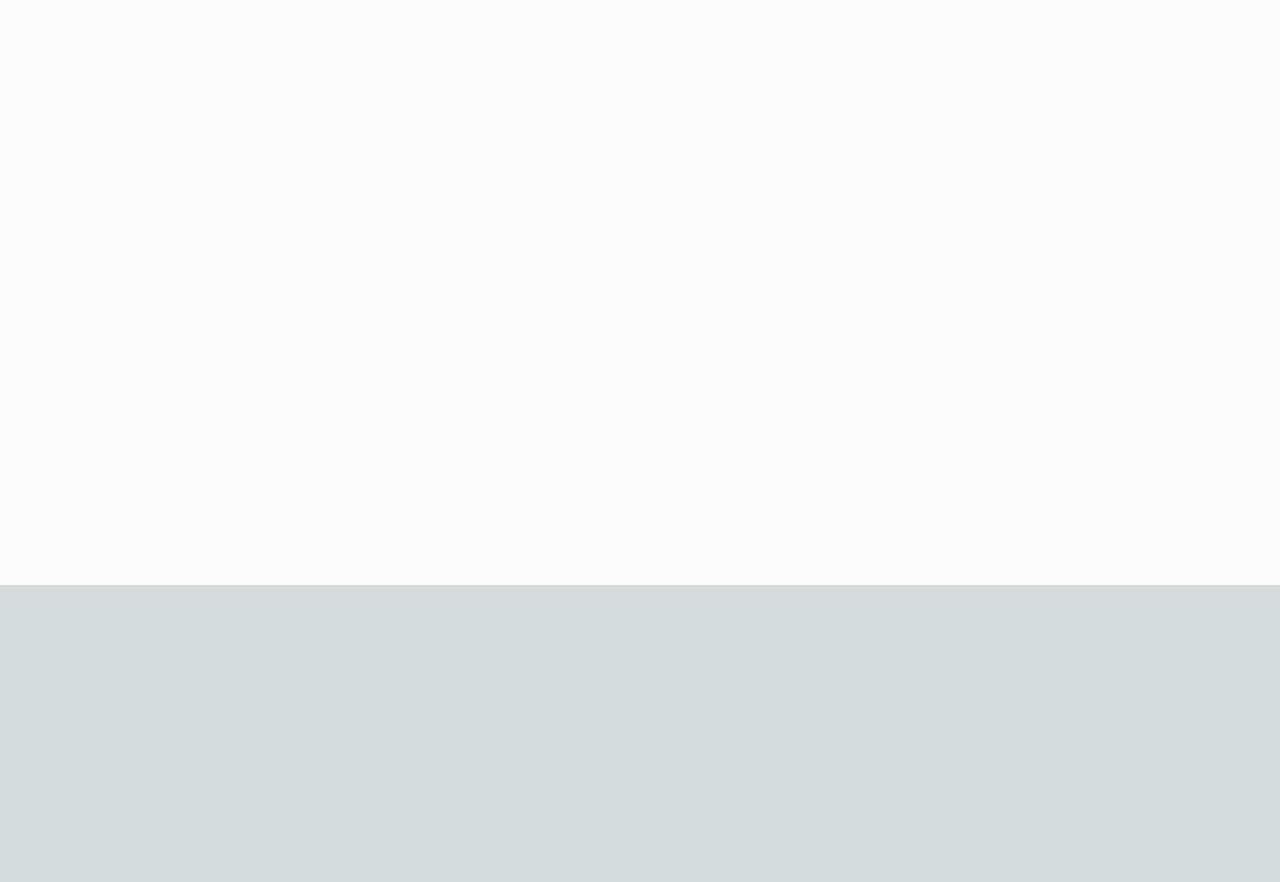
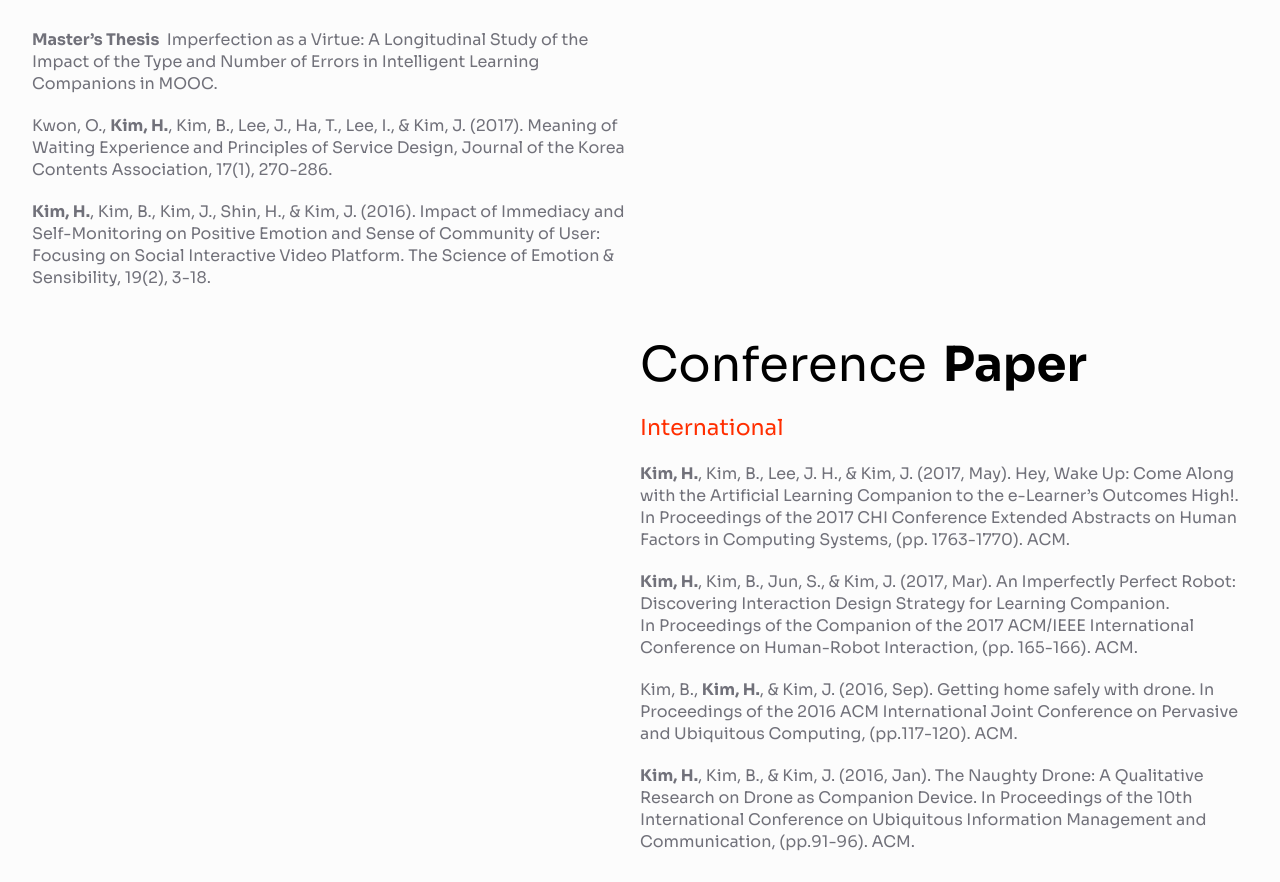
Before and after one commit to beforewit/portfolio, a Next.js app: page /publications in a window 1280 px wide. Shown: the part 215-1097 px from the top of the page. Before the commit the page ends 800 px from the top, so only its background shows below. Built offline with nearby package versions, Linux system fonts and the light colour scheme.

Commit message:
feat. publication layout

```diff
--- a/app/about/page.tsx
+++ b/app/about/page.tsx
@@ -16,7 +16,8 @@ const About: React.FC = () => {
   return (
     <main className="flex min-h-screen flex-col bg-White900 items-center">
       <Header/>
-      <div id="skills" className="flex flex-col gap-[64px] md:gap-[195px] md:flex-row pt-[148px] pb-[60px] px-[32px] max-w-screen-xl ">
+      <div className="w-full h-[88px]"/>
+      <div id="skills" className="flex flex-col gap-[64px] md:gap-[195px] md:flex-row pt-[80px] pb-[60px] px-[32px] max-w-screen-xl ">
         <div className="l flex flex-1 flex-col gap-[30px] w-[510px]">
           <div>
             <Image src={yoda} alt="yoda"/>
--- a/app/publications/page.tsx
+++ b/app/publications/page.tsx
@@ -4,9 +4,115 @@ import Header from "@/components/Header";
 const Publications: React.FC = () => {
   return (
     <main className="flex min-h-screen flex-col bg-White900">
-      <div>
-        <Header/>
-      </div>
+      <Header/>
+      <div className="w-full h-[88px]"/>
+      <div className="w-full py-10 md:py-[60px] flex flex-col items-center">
+        <div id="publications" className="flex flex-col gap-7 pt-[px] pb-[60px] px-[32px] max-w-screen-xl ">
+
+          <div className="flex flex-col md:flex-row">
+            <div className="l flex-1">
+              <div className="flex-col gap-4">
+                <div className="flex flex-row text-28 md:text-48 gap-4 py-5">
+                  <span>Journal</span>
+                  <span className="font-bold">Article</span>
+                </div>
+                <div className="flex flex-col gap-5 text-gray_border text-16 ">
+                  <div>
+                    <span className="font-bold">Master’s Thesis</span>  Imperfection as a Virtue: A Longitudinal Study of the Impact of the Type and Number of Errors in Intelligent Learning Companions in MOOC.
+                  </div>
+                  <div>
+                    Kwon, O., <span className="font-bold">Kim, H.</span>, Kim, B., Lee, J., Ha, T., Lee, I., & Kim, J. (2017). Meaning of Waiting Experience and Principles of Service Design, Journal of the Korea Contents Association, 17(1), 270-286.
+                  </div>
+                  <div>
+                    <span className="font-bold">Kim, H.</span>, Kim, B., Kim, J., Shin, H., & Kim, J. (2016). Impact of Immediacy and Self-Monitoring on Positive Emotion and Sense of Community of User: Focusing on Social Interactive Video Platform. The Science of Emotion & Sensibility, 19(2), 3-18.
+                  </div>
+                </div>
+              </div>
+            </div>
+            <div className="r flex-1">
+
+            </div>
+          </div>
+
+          <div className="flex flex-col md:flex-row-reverse">
+            <div className="l flex-1">
+              <div className="flex-col gap-4">
+                <div className="flex flex-row text-28 md:text-48 gap-4 py-5">
+                  <span>Conference</span>
+                  <span className="font-bold">Paper</span>
+                </div>
+                <div className="flex flex-col gap-9">
+                  <div className="flex flex-col gap-5 text-gray_border text-16 ">
+                    <div className="text-tangerine text-24">
+                      International
+                    </div>
+                    <div>
+                      <span className="font-bold">Kim, H.</span>, Kim, B., Lee, J. H., & Kim, J. (2017, May). Hey, Wake Up: Come Along with the Artificial Learning Companion to the e-Learner’s Outcomes High!. In Proceedings of the 2017 CHI Conference Extended Abstracts on Human Factors in Computing Systems, (pp. 1763-1770). ACM.
+                    </div>
+                    <div>
+                      <span className="font-bold">Kim, H.</span>, Kim, B., Jun, S., & Kim, J. (2017, Mar). An Imperfectly Perfect Robot: Discovering Interaction Design Strategy for Learning Companion. In Proceedings of the Companion of the 2017 ACM/IEEE International Conference on Human-Robot Interaction, (pp. 165-166). ACM.
+                    </div>
+                    <div>
+                      Kim, B., <span className="font-bold">Kim, H.</span>, & Kim, J. (2016, Sep). Getting home safely with drone. In Proceedings of the 2016 ACM International Joint Conference on Pervasive and Ubiquitous Computing, (pp.117-120). ACM.
+                    </div>
+                    <div>
+                      <span className="font-bold">Kim, H.</span>, Kim, B., & Kim, J. (2016, Jan). The Naughty Drone: A Qualitative Research on Drone as Companion Device. In Proceedings of the 10th International Conference on Ubiquitous Information Management and Communication, (pp.91-96). ACM.
+                    </div>
+                  </div>
+                  <div className="flex flex-col gap-5 text-gray_border text-16 ">
+                    <div className="text-tangerine text-24">
+                      Domestic
+                    </div>
+                    <div>
+                      Kim, B., <span className="font-bold">Kim, H.</span>, Kwon, O., Lee, J., Ha, T., Lee, I., & Kim, J. (2017, Feb). The Effect of Learning Companion with Weakness and Emotion on Upper Social Comparison and Social Interaction. In Proceedings of HCI Korea, (pp.684-687). Hanbit Media, Inc. (Best Paper Award)
+                    </div>
+                    <div>
+                      Kwon, O., <span className="font-bold">Kim, H.</span>, Kim, B., Lee, J., Ha, T., Lee, I., & Kim, J. (2016, Jan). Now is the time!: Qualitative research about meaning of wait experience. In Proceedings of HCI Korea, (pp. 198-200). Hanbit Media, Inc.
+                    </div>
+                    <div>
+                      Kim, M., Kim, B., <span className="font-bold">Kim, H.</span>, Baek, S., Shin, H., Lee, I., & Kim, J. (2016, Jan). The Effect of Emotion Sharing with Hashtag on Perceived Attention Seeking and Social Interactivity. In Proceedings of HCI Korea (pp. 460-467). Hanbit Media, Inc.
+                    </div>
+                    <div>
+                      Aum, H., Jang, J., Kim, M., Kim, T., <span className="font-bold">Kim, H.</span>, & Kim, J. (2014, Jan). The impact of self-presentation and social expectation in continuous usage: focusing on recommendation system. In Proceedings of HCI Korea, (pp. 371-377). Hanbit Media, Inc.
+                    </div>
+                    <div>
+                      Lee, B., Kim, H., Shin, H, & <span className="font-bold">Kim, H.</span> (2014, Jan). Understanding of Factors of Service Authenticity and their relation to Technology Adoption in Multiplex Environment. In Proceedings of HCI Korea, (pp. 266-268). Hanbit Media, Inc.
+                    </div>
+                  </div>
+                </div>
+
+              </div>
+            </div>
+            <div className="r flex-1">
+
+            </div>
+
+          </div>
+
+          <div className="flex flex-col md:flex-row">
+            <div className="l flex-1">
+              <div className="flex-col gap-4">
+                <div className="flex flex-row text-28 md:text-48 gap-4 py-5">
+                  <span className="font-bold">Book</span>
+                </div>
+                <div className="flex flex-col gap-5 text-gray_border text-16 ">
+                  <div>
+                  김진우. (2017). 「서비스 경험 디자인」 초안 집필 및 집필 과정 책임 관리 (1장-13장). 안그라픽스. (2017년 2월 10일). ISBN 9788970598826.
+                  </div>
+                </div>
+              </div>
+            </div>
+            <div className="r flex-1">
+
+            </div>
+          </div>
+
+        </div>
+
+
+
+        </div>
+
     </main>
   );
 };
```
